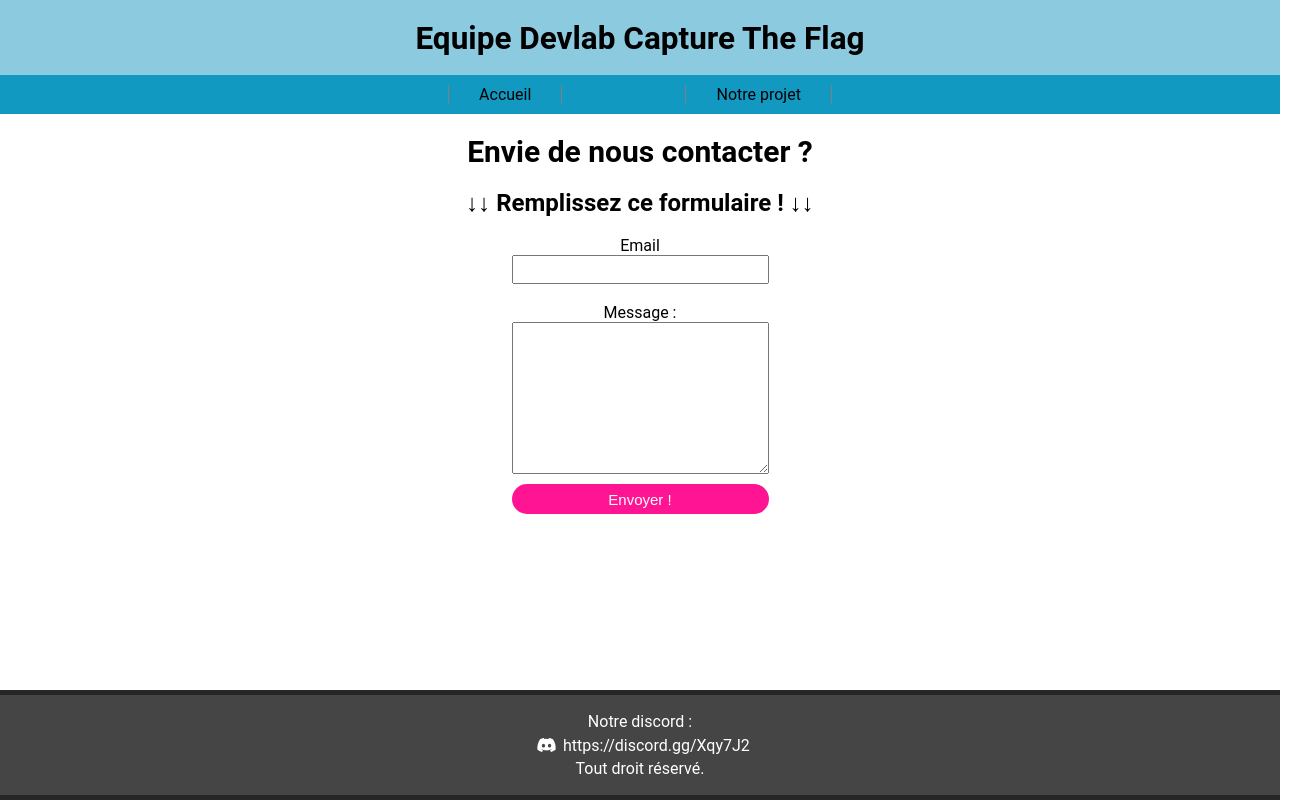
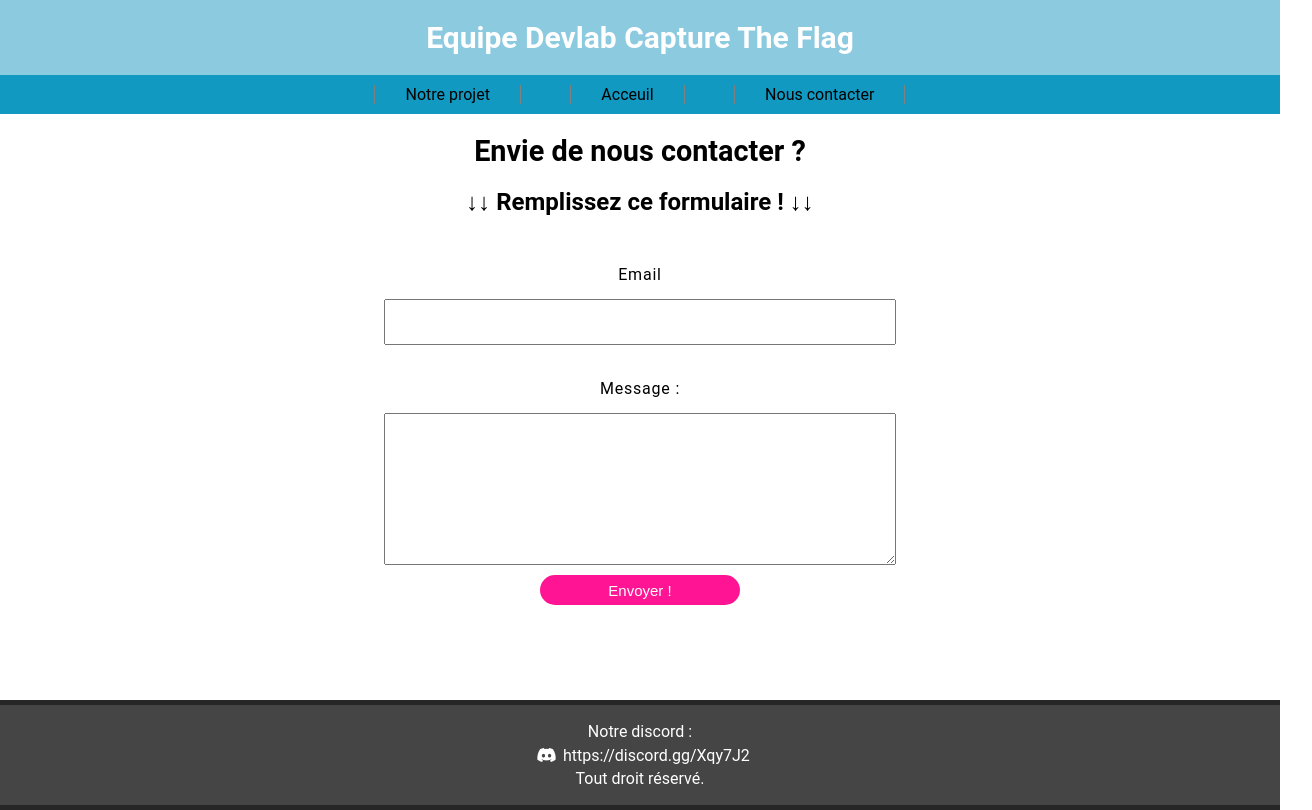
Before and after one commit to timoogo/2A-git, a plain HTML site: page views/contact.html in a window 1280 px wide. Shown: the whole page, 1312 px wide, since content can reach past the window. Drawn offline with Linux system fonts and the light colour scheme.

Commit message:
:bug:Bug fix:bug:

```diff
--- a/css/style.css
+++ b/css/style.css
@@ -45,9 +45,13 @@ nav ul li{
     border-right: 1px solid var(--secondary-color);
 }
 
-nav ul li:hover, header a h1:hover{
+nav ul li:hover, header a:hover{
     transform: scale(1.05);
     transition: all 0.2s;
+}
+
+h1:hover{
+    color:white;
 }
 
 nav a{
@@ -88,15 +92,22 @@ main img{
 	-webkit-transform: skewX(-25deg);
 	transform: skewX(-25deg);
 }
+
+
+
+
+
 [team] div:hover::before {
 	-webkit-animation: shine 1s;
 	animation: shine 1s;
 }
+
 @-webkit-keyframes shine {
 	100% {
 		left: 125%;
 	}
 }
+
 @keyframes shine {
 	100% {
 		left: 125%;
@@ -115,6 +126,7 @@ main img{
     cursor: pointer;
     padding: 5px;
     border-radius: 3px;
+    overflow: hidden;
 }
 .profileCard:hover {
     transform: scale(1.1);
@@ -190,13 +202,22 @@ footer a:hover{
 [contact-us] form {
     display: flex;
     flex-direction: column;
-    width: fit-content;
-    margin: auto;
+    width: 40%;
+    margin: 15px auto;
 }
 
 [contact-us] input {
-    padding: 5px;
+    padding: 10px;
+    font-size: 1.2rem;
+    text-align: center;
 }
+
+[contact-us] label{
+    margin: 15px auto;
+    letter-spacing: 0.05rem;
+}
+
+
 
 [contact-us] button{
     margin-top: 10px;
@@ -207,6 +228,8 @@ footer a:hover{
     font-size: 15px;
     color: white;
     transition: 0.5s;
+    width: 200px;
+    align-self: center;
 }
 
 [contact-us] button:hover{
@@ -287,6 +310,10 @@ footer a:hover{
     margin-top: 10px;
 }
 
+h2.title{
+    font-size: 1.8rem;
+    padding: 20px;
+}
 
 /* Animations */
 
--- a/views/contact.html
+++ b/views/contact.html
@@ -18,13 +18,14 @@
                 </a>
                 <nav>
                     <ul>
-                        <li><a href="../index.html">Accueil</a></li>
                         <li><a href="project.html">Notre projet</a></li>
+                        <li><a href="../index.html">Acceuil</a></li>
+                        <li><a href="contact.html">Nous contacter</a></li>
                     </ul>
                 </nav>
             </header>
             <main contact-us>
-                <h1>Envie de nous contacter ?</h1>
+                <h2 class="title">Envie de nous contacter ?</h2>
                 <h2>↓↓ Remplissez ce formulaire ! ↓↓</h2>
                 <form action="mailto:contact@ctf-devlab.fr" method="POST" name="Email" enctype="text/plain">
                     <br>
```
Also changed, not shown: index.html (+3 -2 lines), views/project.html (+1 -0 lines).
